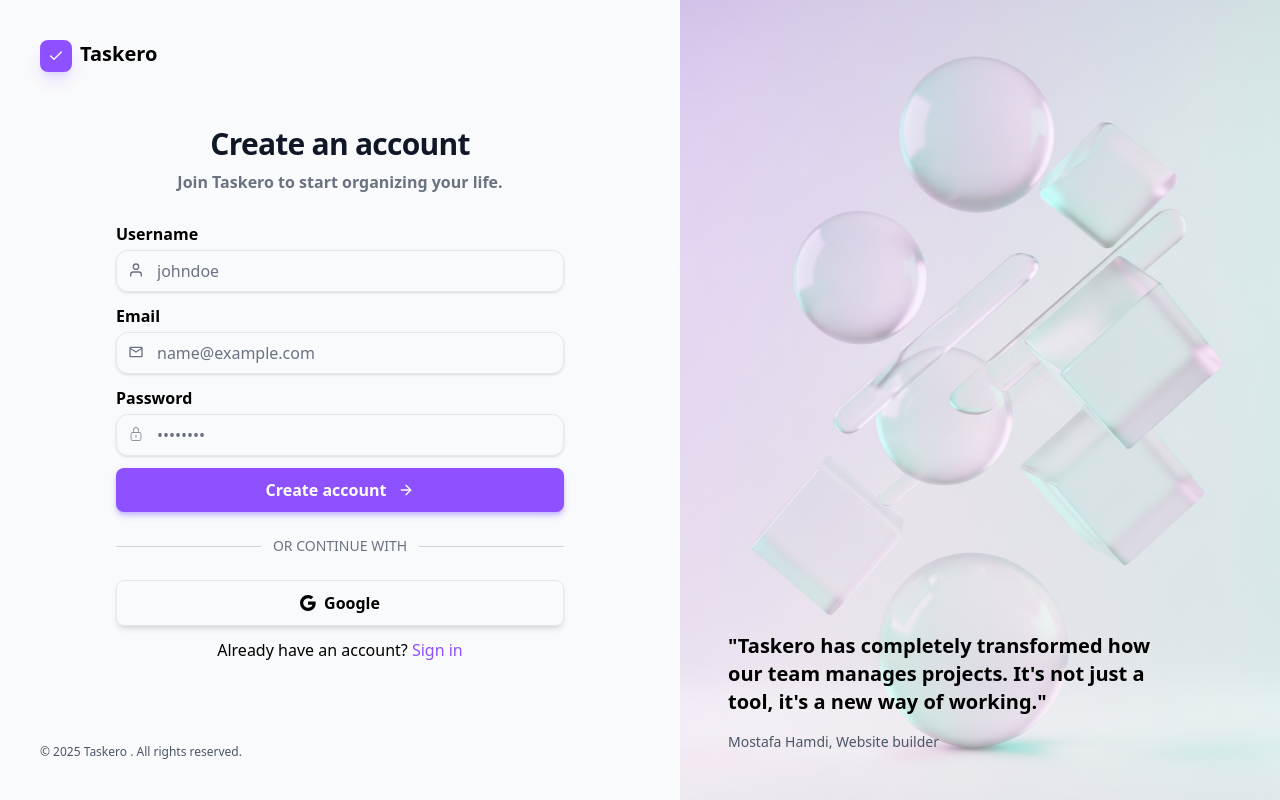
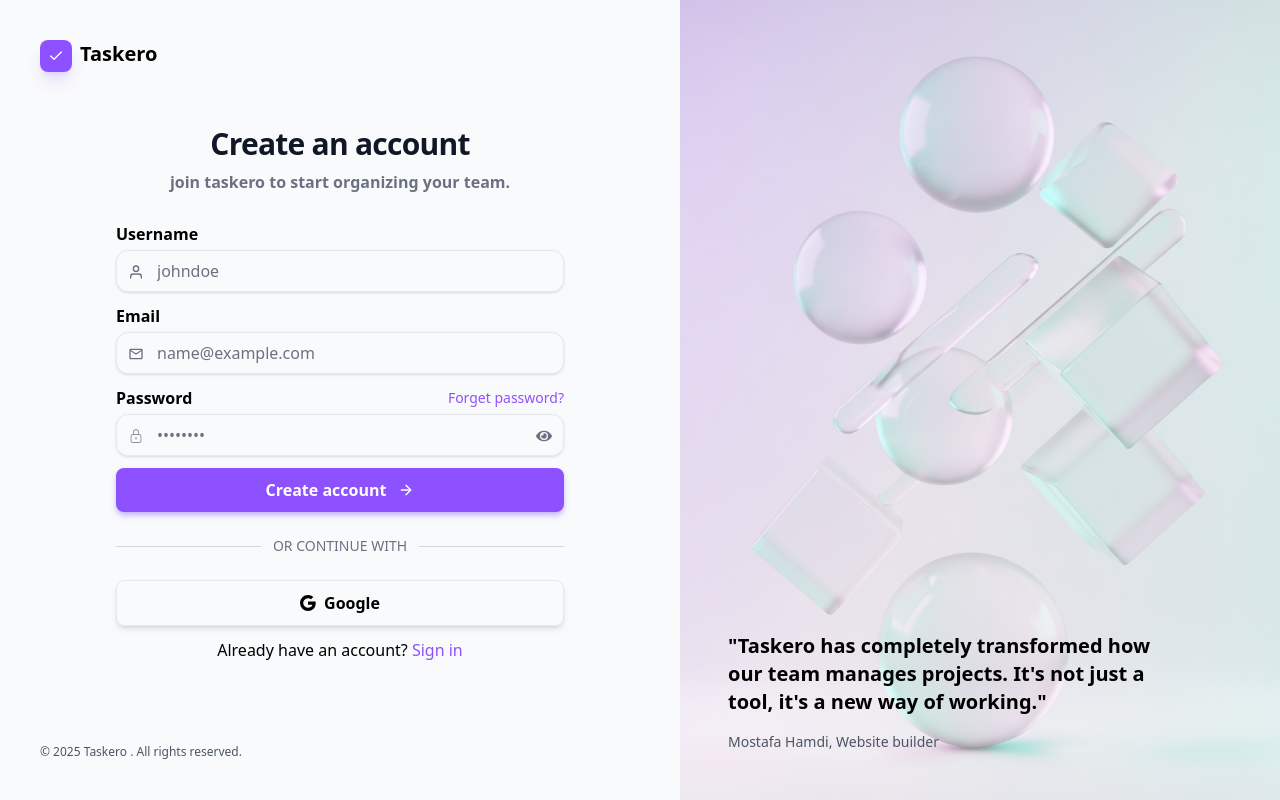
Before and after one commit to mostafaelfawal/taskero, a Next.js app in the folder frontend/: page /auth/signup in a window 1280 px wide. Built offline with nearby package versions, Linux system fonts and the light colour scheme.

Commit message:
add zod react-hook-form to authentication

```diff
--- a/frontend/app/auth/login/page.tsx
+++ b/frontend/app/auth/login/page.tsx
@@ -1,54 +1,58 @@
+"use client";
+
+import InputField from "@/features/auth/components/InputField";
+import PasswordField from "@/features/auth/components/PasswordField";
 import Link from "next/link";
+import { motion } from "framer-motion";
 import { BsGoogle } from "react-icons/bs";
-import { CiLock } from "react-icons/ci";
 import { FiArrowRight } from "react-icons/fi";
 import { MdOutlineMailOutline } from "react-icons/md";
+import { useForm } from "react-hook-form";
+import { authSchema, AuthSchemaType } from "@/features/auth/schemas/authSchema";
+import { zodResolver } from "@hookform/resolvers/zod";
+import ErrorText from "@/features/auth/components/ErrorText";
 
 export default function Login() {
+  const {
+    register,
+    handleSubmit,
+    formState: { errors },
+  } = useForm<AuthSchemaType>({
+    resolver: zodResolver(authSchema),
+  });
+
   return (
-    <section className="flex flex-col justify-center w-full max-w-md mx-auto">
+    <motion.section
+      initial={{ y: 50, opacity: 0 }}
+      animate={{ y: 0, opacity: 1 }}
+      className="flex flex-col justify-center w-full max-w-md mx-auto"
+    >
       <h2 className="text-3xl text-center font-bold tracking-tight text-gray-900 font-display mb-2">
         Welcome back
       </h2>
       <p className="text-gray-500 text-center font-semibold">
         Enter your credentials to access your workspace.
       </p>
-      <form className="space-y-3 my-7">
+      <form
+        onSubmit={handleSubmit(() => console.log("Logged in"))}
+        className="space-y-3 my-7"
+      >
         <div>
-          <label htmlFor="email" className="font-semibold ">
-            Email
-          </label>
-          <div className="relative mt-1">
-            <input
-              type="email"
-              id="email"
-              placeholder="name@example.com"
-              className="focus:outline-none focus:ring-2 focus:ring-violet-500 focus:border-transparent transition-shadow placeholder-gray-500 w-full rounded-xl border border-gray-200 shadow pl-10 py-2"
-            />
-            <MdOutlineMailOutline className="absolute top-3 left-3 text-gray-500" />
-          </div>
+          <InputField
+            icon={<MdOutlineMailOutline />}
+            id="email"
+            label="Email"
+            placeholder="name@example.com"
+            type="email"
+            register={register("email")}
+          />
+          {errors.email && <ErrorText errorMessage={errors.email?.message!} />}
         </div>
         <div>
-          <div className="flex justify-between">
-            <label htmlFor="password" className="font-semibold ">
-              Password
-            </label>
-            <button
-              type="button"
-              className="text-sm text-violet-500 hover:underline"
-            >
-              Forget password?
-            </button>
-          </div>
-          <div className="relative mt-1">
-            <input
-              type="password"
-              id="password"
-              placeholder="••••••••"
-              className="focus:outline-none focus:ring-2 focus:ring-violet-500 focus:border-transparent transition-shadow placeholder-gray-500 w-full rounded-xl border border-gray-200 shadow pl-10 py-2"
-            />
-            <CiLock className="absolute top-3 left-3 text-gray-500" />
-          </div>
+          <PasswordField register={register("password")} />
+          {errors.password && (
+            <ErrorText errorMessage={errors.password?.message!} />
+          )}
         </div>
         <button
           type="submit"
@@ -78,6 +82,6 @@
           </Link>
         </p>
       </form>
-    </section>
+    </motion.section>
   );
 }
--- a/frontend/app/auth/signup/page.tsx
+++ b/frontend/app/auth/signup/page.tsx
@@ -1,60 +1,68 @@
+"use client";
+
+import InputField from "@/features/auth/components/InputField";
+import PasswordField from "@/features/auth/components/PasswordField";
 import Link from "next/link";
+import { motion } from "framer-motion";
 import { BsGoogle } from "react-icons/bs";
-import { CiLock } from "react-icons/ci";
 import { FiArrowRight, FiUser } from "react-icons/fi";
 import { MdOutlineMailOutline } from "react-icons/md";
+import { useForm } from "react-hook-form";
+import { authSchema, AuthSchemaType } from "@/features/auth/schemas/authSchema";
+import { zodResolver } from "@hookform/resolvers/zod";
+import ErrorText from "@/features/auth/components/ErrorText";
 
 export default function Signup() {
+  const {
+    register,
+    handleSubmit,
+    formState: { errors },
+  } = useForm<AuthSchemaType>({
+    resolver: zodResolver(authSchema),
+  });
+
   return (
-    <section className="flex flex-col justify-center w-full max-w-md mx-auto">
+    <motion.section
+      initial={{ y: 50, opacity: 0 }}
+      animate={{ y: 0, opacity: 1 }}
+      className="flex flex-col justify-center w-full max-w-md mx-auto"
+    >
       <h2 className="text-3xl text-center font-bold tracking-tight text-gray-900 font-display mb-2">
         Create an account
       </h2>
       <p className="text-gray-500 text-center font-semibold">
-        Join Taskero to start organizing your life.
+        join taskero to start organizing your team.
       </p>
-      <form className="space-y-3 my-7">
+      <form
+        onSubmit={handleSubmit(() => console.log("Hello world"))}
+        className="space-y-3 my-7"
+      >
         <div>
-          <label htmlFor="name" className="font-semibold ">
-            Username
-          </label>
-          <div className="relative mt-1">
-            <input
-              type="text"
-              id="name"
-              placeholder="johndoe"
-              className="focus:outline-none focus:ring-2 focus:ring-violet-500 focus:border-transparent transition-shadow placeholder-gray-500 w-full rounded-xl border border-gray-200 shadow pl-10 py-2"
-            />
-            <FiUser className="absolute top-3 left-3 text-gray-500" />
-          </div>
+          <InputField
+            icon={<FiUser />}
+            id="name"
+            label="Username"
+            placeholder="johndoe"
+            register={register("name")}
+          />
+          {errors.name && <ErrorText errorMessage={errors.name?.message!} />}
         </div>
         <div>
-          <label htmlFor="email" className="font-semibold ">
-            Email
-          </label>
-          <div className="relative mt-1">
-            <input
-              type="email"
-              id="email"
-              placeholder="name@example.com"
-              className="focus:outline-none focus:ring-2 focus:ring-violet-500 focus:border-transparent transition-shadow placeholder-gray-500 w-full rounded-xl border border-gray-200 shadow pl-10 py-2"
-            />
-            <MdOutlineMailOutline className="absolute top-3 left-3 text-gray-500" />
-          </div>
+          <InputField
+            icon={<MdOutlineMailOutline />}
+            id="email"
+            label="Email"
+            placeholder="name@example.com"
+            type="email"
+            register={register("email")}
+          />
+          {errors.email && <ErrorText errorMessage={errors.email?.message!} />}
         </div>
         <div>
-          <label htmlFor="password" className="font-semibold ">
-            Password
-          </label>
-          <div className="relative mt-1">
-            <input
-              type="password"
-              id="password"
-              placeholder="••••••••"
-              className="focus:outline-none focus:ring-2 focus:ring-violet-500 focus:border-transparent transition-shadow placeholder-gray-500 w-full rounded-xl border border-gray-200 shadow pl-10 py-2"
-            />
-            <CiLock className="absolute top-3 left-3 text-gray-500" />
-          </div>
+          <PasswordField register={register("password")} />
+          {errors.password && (
+            <ErrorText errorMessage={errors.password?.message!} />
+          )}
         </div>
         <button
           type="submit"
@@ -81,6 +89,6 @@
           </Link>
         </p>
       </form>
-    </section>
+    </motion.section>
   );
 }
--- /dev/null
+++ b/frontend/features/auth/components/ErrorText.tsx
@@ -0,0 +1,13 @@
+import { motion } from "framer-motion";
+
+export default function ErrorText({ errorMessage }: { errorMessage: string }) {
+  return (
+    <motion.p
+      initial={{ x: 5, opacity: 0 }}
+      animate={{ x: 0, opacity: 1 }}
+      className="text-red-500 text-sm font-semibold"
+    >
+      {errorMessage}
+    </motion.p>
+  );
+}
--- /dev/null
+++ b/frontend/features/auth/components/InputField.tsx
@@ -0,0 +1,37 @@
+import { ReactNode } from "react";
+
+type InputFieldProps = {
+  id: string;
+  type?: string;
+  placeholder?: string;
+  icon: ReactNode;
+  label: string;
+  register: any;
+};
+
+export default function InputField({
+  id,
+  type = "text",
+  placeholder,
+  icon,
+  label,
+  register,
+}: InputFieldProps) {
+  return (
+    <>
+      <label htmlFor={id} className="font-semibold">
+        {label}
+      </label>
+      <div className="relative mt-1">
+        <input
+          type={type}
+          id={id}
+          placeholder={placeholder}
+          {...register}
+          className="focus:outline-none focus:ring-2 focus:ring-violet-500 focus:border-transparent transition-shadow placeholder-gray-500 w-full rounded-xl border border-gray-200 shadow pl-10 py-2"
+        />
+        <div className="absolute top-3.5 left-3 text-gray-500">{icon}</div>
+      </div>
+    </>
+  );
+}
--- /dev/null
+++ b/frontend/features/auth/components/PasswordField.tsx
@@ -0,0 +1,41 @@
+"use client";
+
+import { useState } from "react";
+import { CiLock } from "react-icons/ci";
+import { FaEye, FaEyeSlash } from "react-icons/fa";
+
+export default function PasswordField({ register }: { register: any }) {
+  const [showPassword, setShowPassword] = useState(false);
+  return (
+    <>
+      <div className="flex justify-between">
+        <label htmlFor="password" className="font-semibold ">
+          Password
+        </label>
+        <button
+          type="button"
+          className="text-sm text-violet-500 hover:underline"
+        >
+          Forget password?
+        </button>
+      </div>
+      <div className="relative mt-1">
+        <input
+          type={showPassword ? "text" : "password"}
+          id="password"
+          placeholder="••••••••"
+          {...register}
+          className="focus:outline-none focus:ring-2 focus:ring-violet-500 focus:border-transparent transition-shadow placeholder-gray-500 w-full rounded-xl border border-gray-200 shadow pl-10 py-2"
+        />
+        <CiLock className="absolute top-3.5 left-3 text-gray-500" />
+        <button
+          type="button"
+          onClick={() => setShowPassword(!showPassword)}
+          className="absolute top-3.5 right-3 text-gray-500"
+        >
+          {showPassword ? <FaEyeSlash /> : <FaEye />}
+        </button>
+      </div>
+    </>
+  );
+}
--- /dev/null
+++ b/frontend/features/auth/schemas/authSchema.ts
@@ -0,0 +1,12 @@
+import z from "zod";
+
+export const authSchema = z.object({
+  name: z.string().min(2, "Name must be at least 2 characters long").optional(),
+  email: z
+    .string()
+    .email("Invalid email address")
+    .max(60, "Email must not exceed 60 characters"),
+  password: z.string().min(6, "Password must be at least 6 characters long"),
+});
+
+export type AuthSchemaType = z.infer<typeof authSchema>;
--- a/frontend/package.json
+++ b/frontend/package.json
@@ -9,10 +9,14 @@
     "lint": "eslint"
   },
   "dependencies": {
+    "@hookform/resolvers": "^5.2.2",
+    "framer-motion": "^12.23.25",
     "next": "16.0.6",
     "react": "19.2.0",
     "react-dom": "19.2.0",
-    "react-icons": "^5.5.0"
+    "react-hook-form": "^7.67.0",
+    "react-icons": "^5.5.0",
+    "zod": "^4.1.13"
   },
   "devDependencies": {
     "@tailwindcss/postcss": "^4",
```
Also changed, not shown: 1 other file (tests, documents, lock files or other folders).
